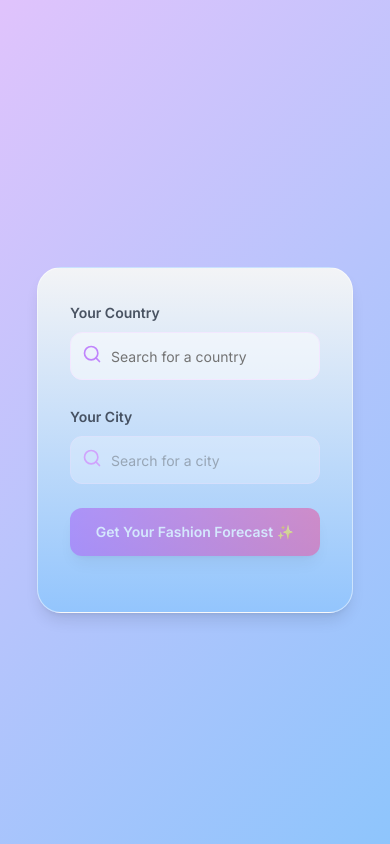
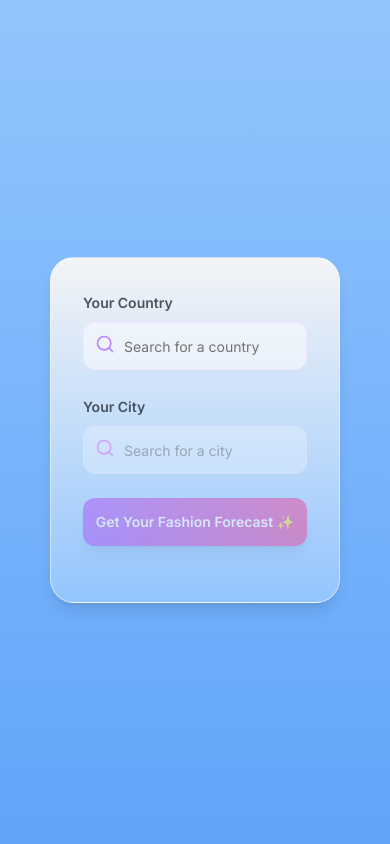
Before and after one commit to nobodyknows44/what2wear, a Next.js app: page / in a window 390 px wide. Built offline with nearby package versions, Linux system fonts and the light colour scheme.

Commit message:
fix the mobile scroll

```diff
--- a/app/page.tsx
+++ b/app/page.tsx
@@ -43,18 +43,21 @@ export default function Home() {
 
   return (
     <NotificationProvider>
-      <div className="min-h-screen w-full flex flex-col items-center justify-center relative">
+      <div className="min-h-screen w-full relative bg-gradient-to-b from-blue-300 to-blue-400">
+        {/* Unicorn Studio background */}
         <div
           data-us-project="iUDFQNke6VXPkz6mhwie"
-          className="absolute inset-0 w-full h-full"
+          className="fixed inset-0 w-full h-full"
         ></div>
-        <div className="absolute inset-0"></div>
-        <div className="relative z-10 w-[90%] max-w-7xl flex flex-col items-center justify-center gap-4">
+
+        {/* Content container */}
+        <div className="relative z-10 w-full min-h-screen flex flex-col items-center justify-center px-4 py-8 md:py-0">
+          <div className="w-[90%] max-w-7xl flex flex-col items-center justify-center gap-4">
             <div className="text-center space-y-0 w-full">
               <div className="flex justify-center -mb-4 w-full">
               </div>
             </div>
-          <div className="pt-5 w-full">
+            <div className="w-full">
               <WeatherDashboard
                 showRecommendations={showRecommendations}
                 setShowRecommendations={setShowRecommendations}
@@ -62,6 +65,7 @@ export default function Home() {
             </div>
           </div>
         </div>
+      </div>
     </NotificationProvider>
   )
 }
```
Lines whose indentation alone changed are shown as unchanged.
